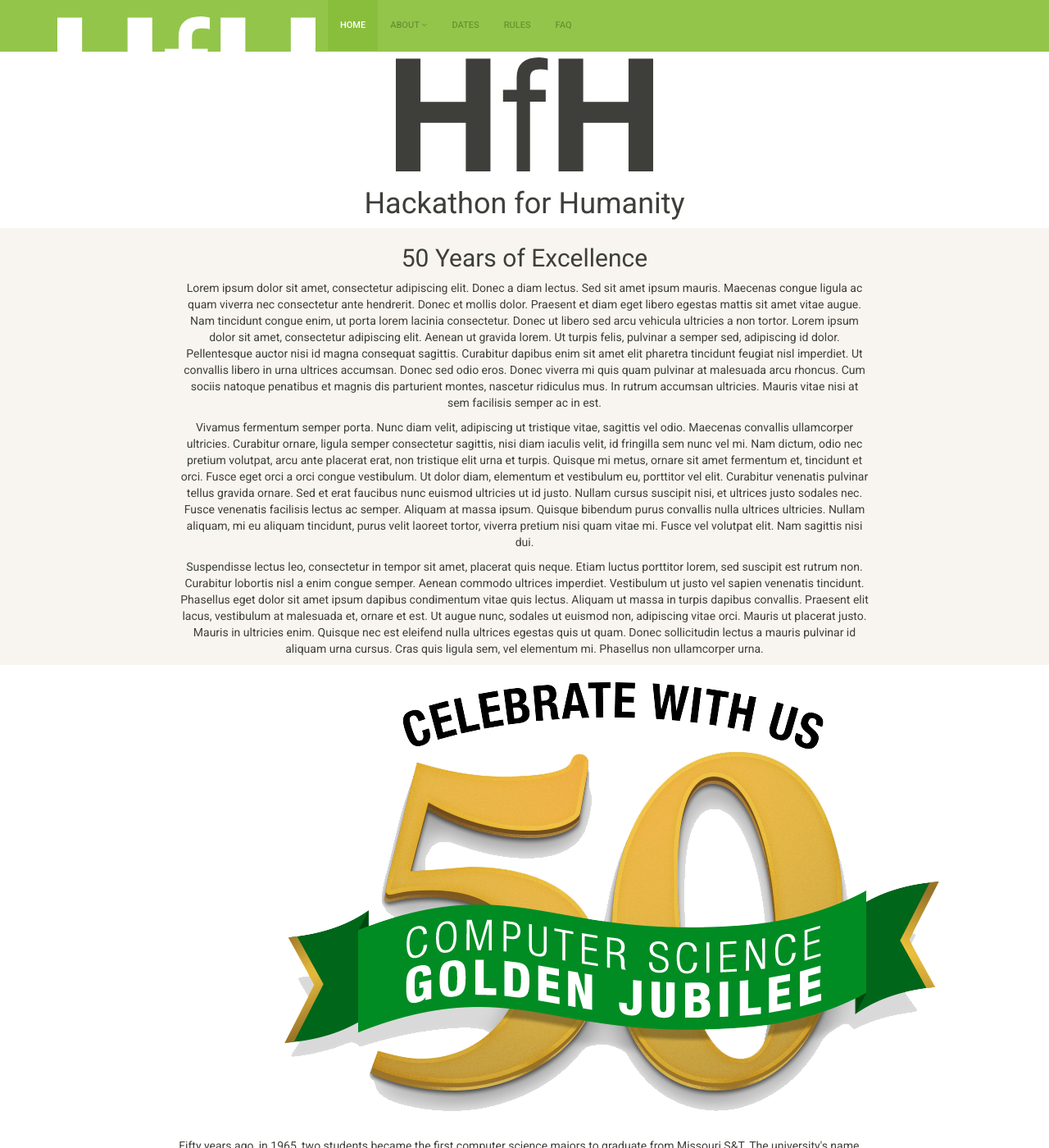
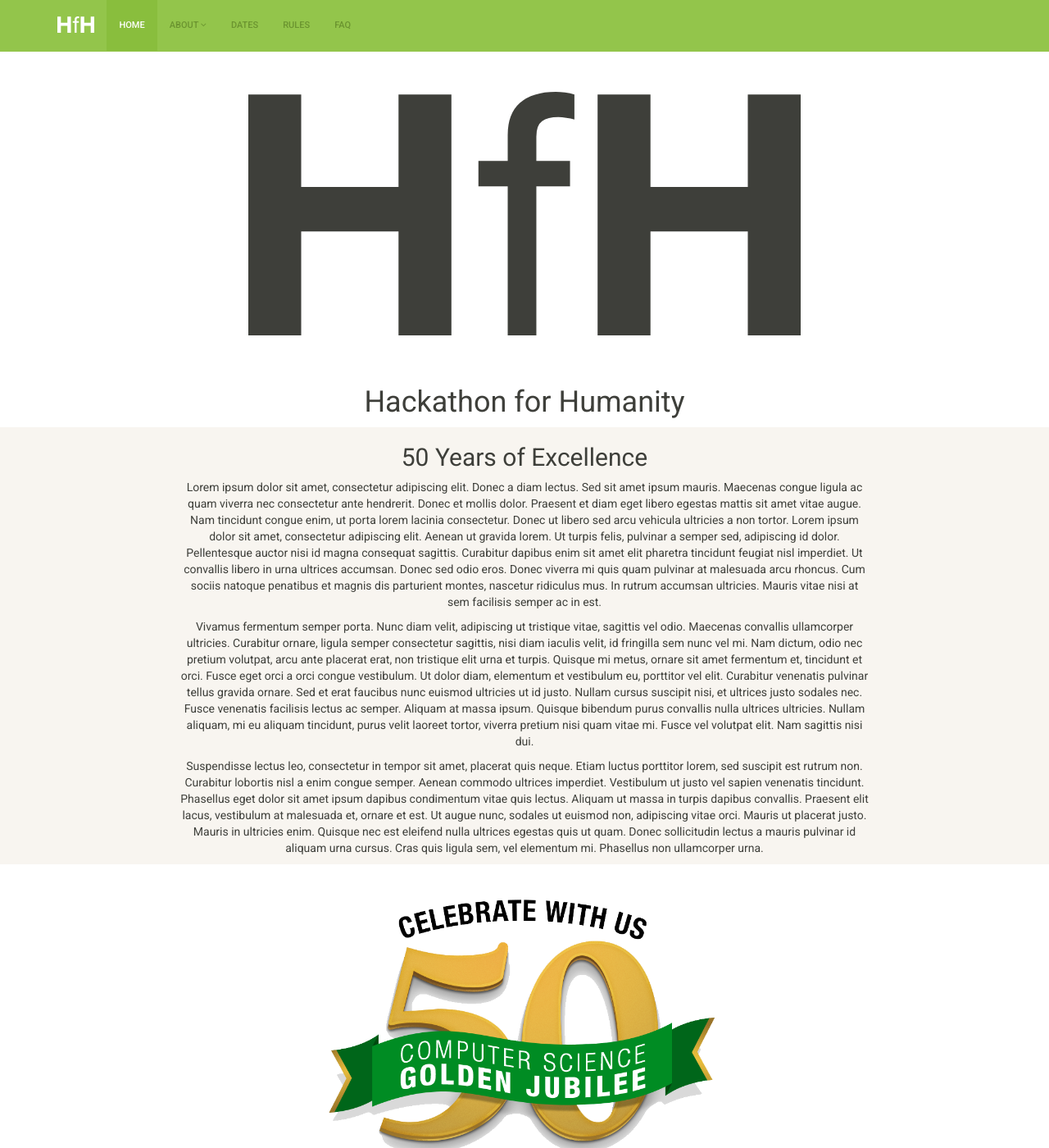
Before and after one commit to cmpsci-goldnjub/info, a Jekyll site: the page built from index.html, in a window 1280 px wide and 1400 px high. Shown: the whole window at 82% size. Built offline with Jekyll 4.4.1, drawn with Linux system fonts in a browser that asks for light colours.

Commit message:
Update style

```diff
--- a/css/main.scss
+++ b/css/main.scss
@@ -23,3 +23,14 @@ body {
     }
 
 }
+
+img.brand {
+    width: 100%;
+    padding: 5% 10% 5% 10%;
+}
+
+.navbar-brand {
+    img {
+        height: 100%;
+    }
+}
```
